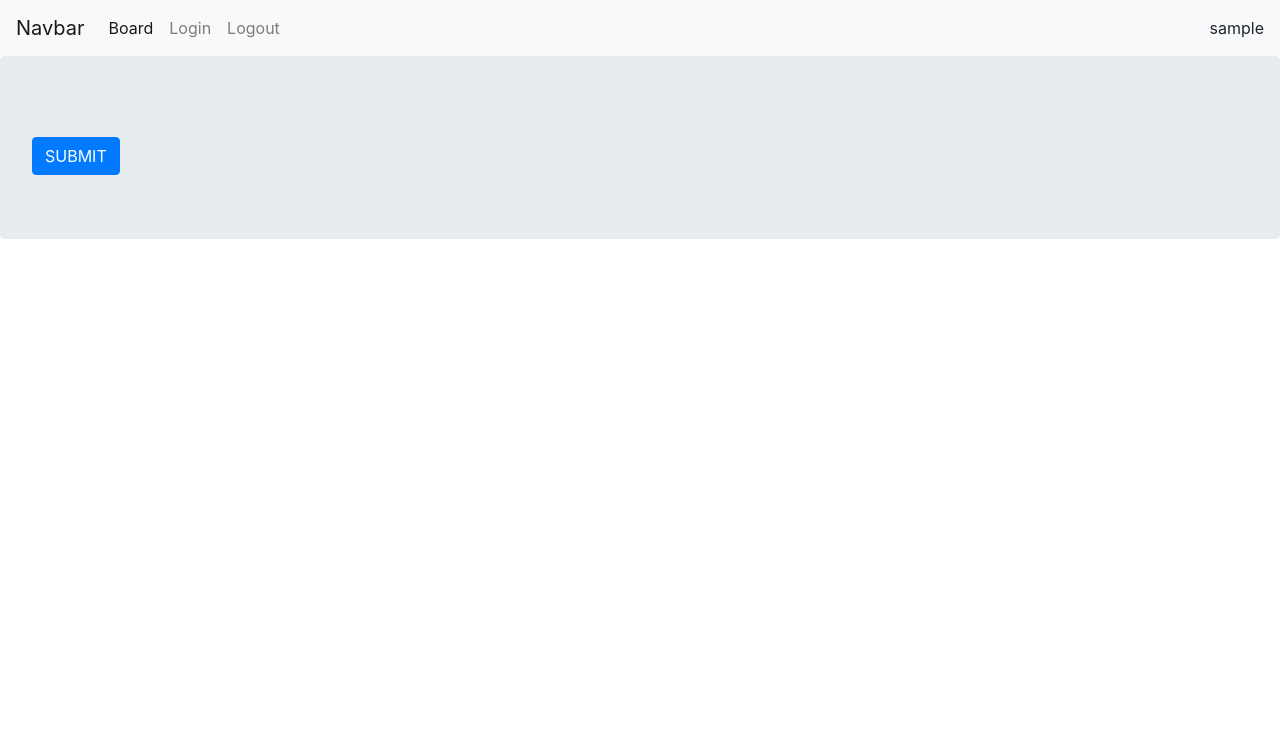
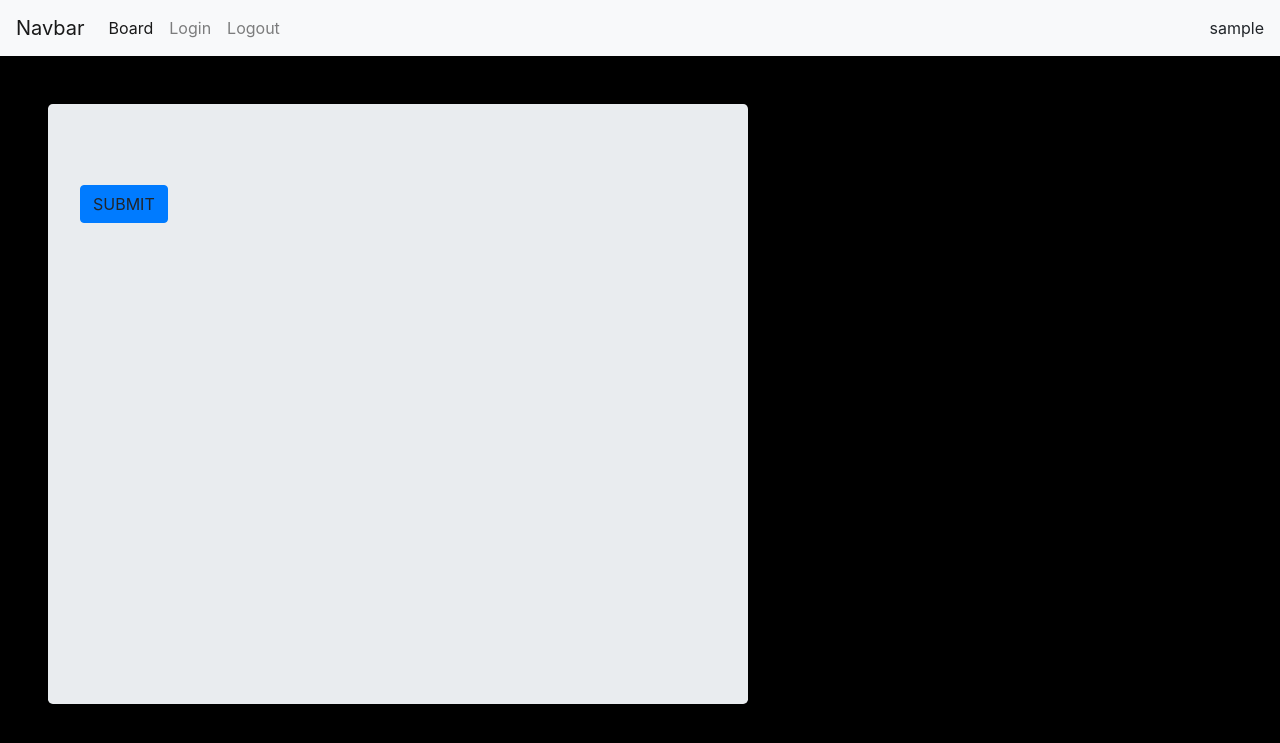
Before and after one commit to NormanFriman52/CompanyApp, a Flask app: template app/CompanyApp/main_board/templates/main_board/board.html in a window 1280 px wide. Shown: the top 743 px of the page. Run offline with Flask 2, Linux system fonts and the light colour scheme; the visitor is signed in with stand-in values (Sample User, id 1); the template is opened without the code that fills it: values that come from a table or form of the project are taken from there, most other values are stand-ins (such as "Sample title", 1, 10 or a date in 2020); data that the repository does not hold is empty; some libraries are stand-ins or nearby versions.

Commit message:
New layout and minor fixes

```diff
--- a/app/CompanyApp/api/views.py
+++ b/app/CompanyApp/api/views.py
@@ -48,7 +48,8 @@ def send():
             "from": payload.get("from"),
             "msgId": get_last_id() + 1
         }
-        insert_message(insert_msg)
+        if payload.get("message"):
+            insert_message(insert_msg)
         content = {
             "status": "OK"
         }
--- a/app/CompanyApp/controllers/main_board_messages_controller.py
+++ b/app/CompanyApp/controllers/main_board_messages_controller.py
@@ -10,7 +10,9 @@ def get_messages(limit=None, last_id=None):
         else:
             return list(collection.find({"msgId": {"$lt": last_id}}, {'_id': 0}).sort("msgId", -1))
     if limit:
-        return list(collection.find({}, {'_id': 0}).sort("msgId", -1).limit(limit))
+        messages = list(collection.find({}, {'_id': 0}).sort("msgId", -1).limit(limit))
+        messages = sorted(messages, key=lambda k: k['msgId'])
+        return messages
     else:
         return list(collection.find({}, {'_id': 0}))
 
--- a/app/CompanyApp/main_board/templates/main_board/board.html
+++ b/app/CompanyApp/main_board/templates/main_board/board.html
@@ -19,8 +19,23 @@
             overflow-anchor: none;
         }
 
-        #scroller::-webkit-scrollbar {
-        {#display: none;#}
+        ::-webkit-scrollbar {
+            width: 10px;
+        }
+
+        /* Track */
+        ::-webkit-scrollbar-track {
+            background: #f1f1f1;
+        }
+
+        /* Handle */
+        ::-webkit-scrollbar-thumb {
+            background: #888;
+        }
+
+        /* Handle on hover */
+        ::-webkit-scrollbar-thumb:hover {
+            background: #555;
         }
 
         #anchor {
@@ -34,7 +49,7 @@
 
         .chat {
             overflow: scroll;
-            max-height: 600px;
+            max-height: 400px;
         }
 
         .message {
@@ -47,18 +62,22 @@
             word-break: break-word;
         }
 
+        body {
+            background: black;
+        }
+
     </style>
 {% endblock %}
 
 {% block content %}
     {{ render_navbar() }}
     <div id="app" v-cloak>
-
-        <div class="jumbotron">
+        <div>
+            <div class="jumbotron mt-5 ml-5" style="width: 700px; height: 600px">
                 <div id="scroller" class="chat container">
                     <div v-for="message in messages" class="message row">
 
-                    <div v-if="message.from == user" class="col offset-md-4 message-box bg-info text-white">
+                        <div v-if="message.from == user" class="col offset-md-3 message-box bg-info text-white">
                             <p class="text-right">
                                 <span> [[ message['date'] ]] </span>
                                 <span class="font-weight-bold"> [[ message['from'] ]] </span>
@@ -66,7 +85,7 @@
                             <p class="text-right"> [[ message['body'] ]] </p>
                         </div>
 
-                    <div v-else class="col-4 message-box bg-dark text-white">
+                        <div v-else class="col-9 message-box bg-dark text-white">
                             <p>
                                 <span class="font-weight-bold"> [[ message['from'] ]] </span>
                                 <span> [[ message['date'] ]] </span>
@@ -79,14 +98,16 @@
                     <div id="anchor"></div>
                 </div>
 
-            <form action={{ url_for('api.send') }} method="post" id="message_form">
+                <form id="message_form">
                     <dl>
                         {{ message_form.csrf_token }}
                         <input id="from" name="from" type="hidden" value='{{ session.username }}'/>
-                    {{ message_form.message(**{"class": "form-control"}) }}
+                        {{ message_form.message(**{"class": "form-control","v-on:keydown.enter.prevent":"sendMsg()","autocomplete":"off"}) }}
+{#                        v-on="keydown:addCategory | key 'enter'"#}
                     </dl>
-                <a href="#" v-on:click="sendMsg()" class="btn btn-primary">SUBMIT</a>
+                    <a v-on:click="sendMsg()"  class="btn btn-primary" id="submit">SUBMIT</a>
                 </form>
+            </div>
         </div>
     </div>
     <script>
@@ -108,6 +129,7 @@
                         .then(json => {
                             for (let message of json.messages) {
                                 if (!this.messagesIds.includes(message.msgId)) {
+                                    console.log(message)
                                     this.messagesIds.push(message.msgId)
                                     this.messages.push(message)
                                 }
@@ -155,6 +177,7 @@
             mounted() {
                 this.loadData();
                 const scroller = document.getElementById('scroller')
+                const enter = document.getElementById('scroller')
                 scroller.addEventListener('scroll', this.scrollOnTop)
                 this.intervalId = setInterval(() => this.loadData(), 500);
 
```
Lines whose indentation alone changed are shown as unchanged.
